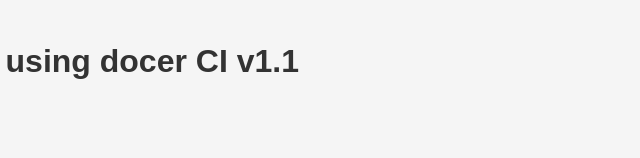
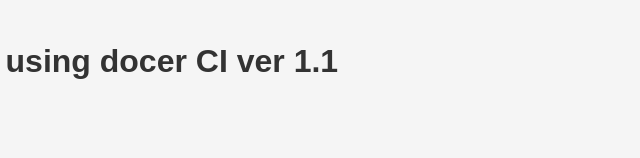
Before and after one commit to lovebach2000/docker-ci, a website: page public/index.html in a window 1280 px wide. Shown: the part 284-442 px from the top of the page, 603-1243 px from the left. Drawn offline with Linux system fonts and the light colour scheme.

Commit message:
Update index.html

```diff
--- a/public/index.html
+++ b/public/index.html
@@ -7,7 +7,7 @@
 </head>
 <body>
   <img src="images/fastcampus.png" alt="fastcampus logo">
-  <h1>Welcome to Fastcampus - Nodejs App using docer CI v1.1</h1>
+  <h1>Welcome to Fastcampus - Nodejs App using docer CI ver 1.1</h1>
   <p>This is a sample Nodejs application!</p>
 </body>
 </html>
```
